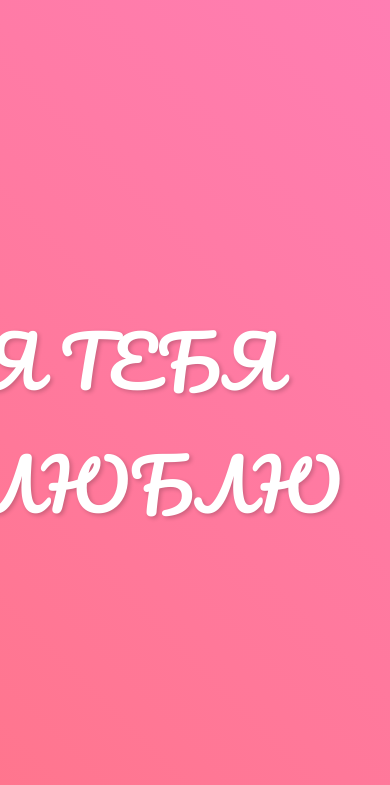
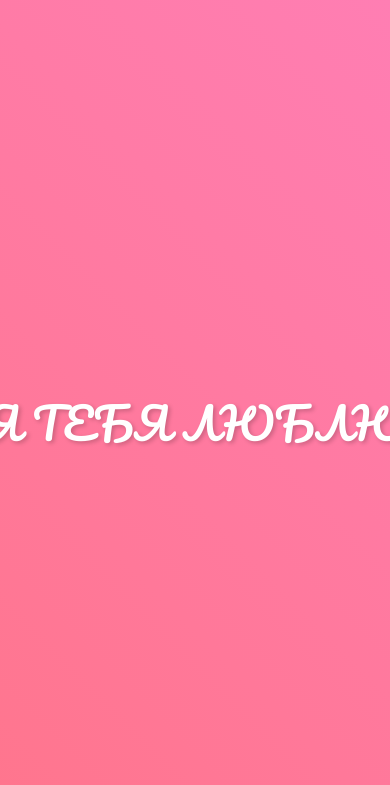
Before and after one commit to gitfilin/python-project-83, a Flask app: page / in a window 390 px wide; the page is wider, and only the part inside the window is pictured. Shown: the top 785 px of that part. Run offline with Flask 3, Linux system fonts and the light colour scheme.

Commit message:
fix test

```diff
--- a/page_analyzer/static/css/styles.css
+++ b/page_analyzer/static/css/styles.css
@@ -26,3 +26,8 @@ body {
         transform: scale(1.1);
     }
 }
+@media (max-width: 768px) {
+    .love-message {
+        font-size: 2.5rem; /* Уменьшаем текст на мобильных */
+    }
+}
--- a/page_analyzer/templates/index.html
+++ b/page_analyzer/templates/index.html
@@ -4,7 +4,9 @@
     <meta charset="UTF-8">
     <meta name="viewport" content="width=device-width, initial-scale=1.0">
     <title>Любовное Послание</title>
-    <link rel="stylesheet" href="{{ url_for('static', filename='css/styles.css') }}">
+   <link rel="stylesheet" href="{{ url_for('static', filename='css/styles.css') }}">
+
+
 </head>
 <body>
     <div class="love-message">
```
